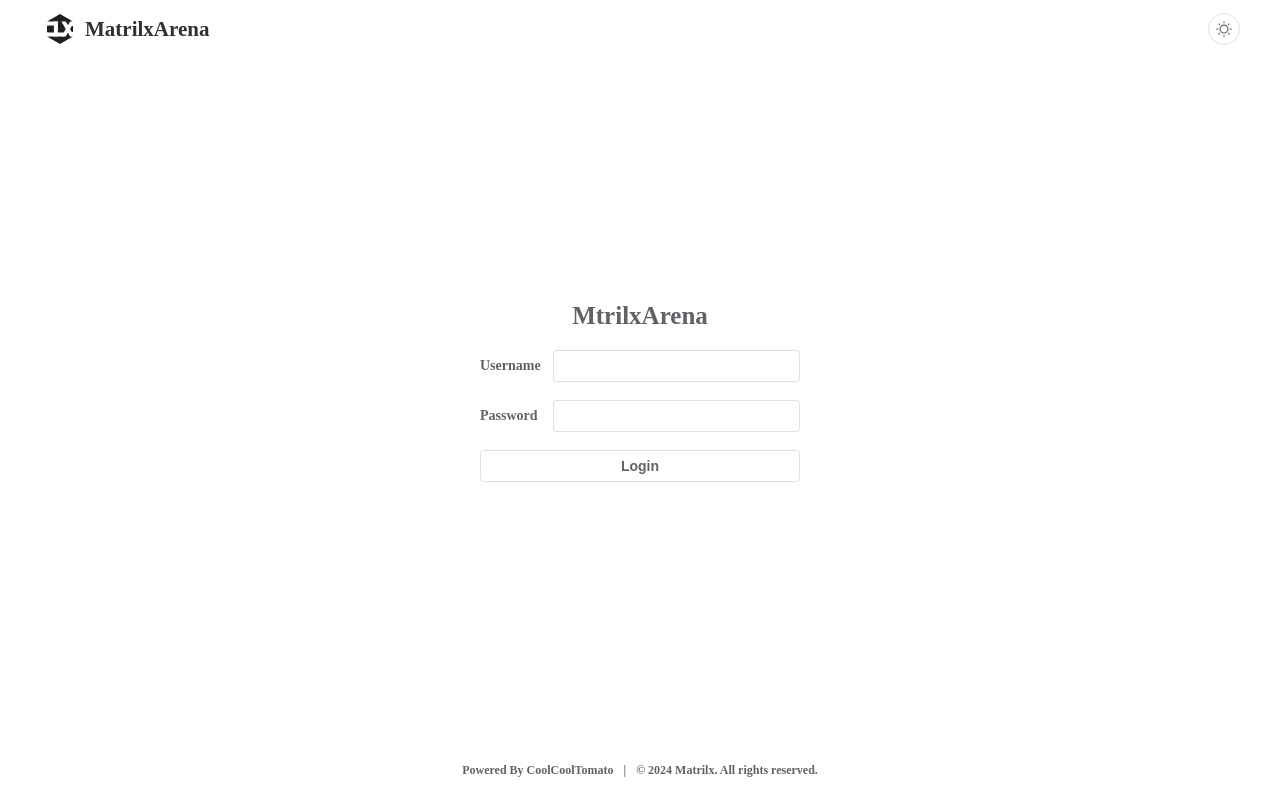
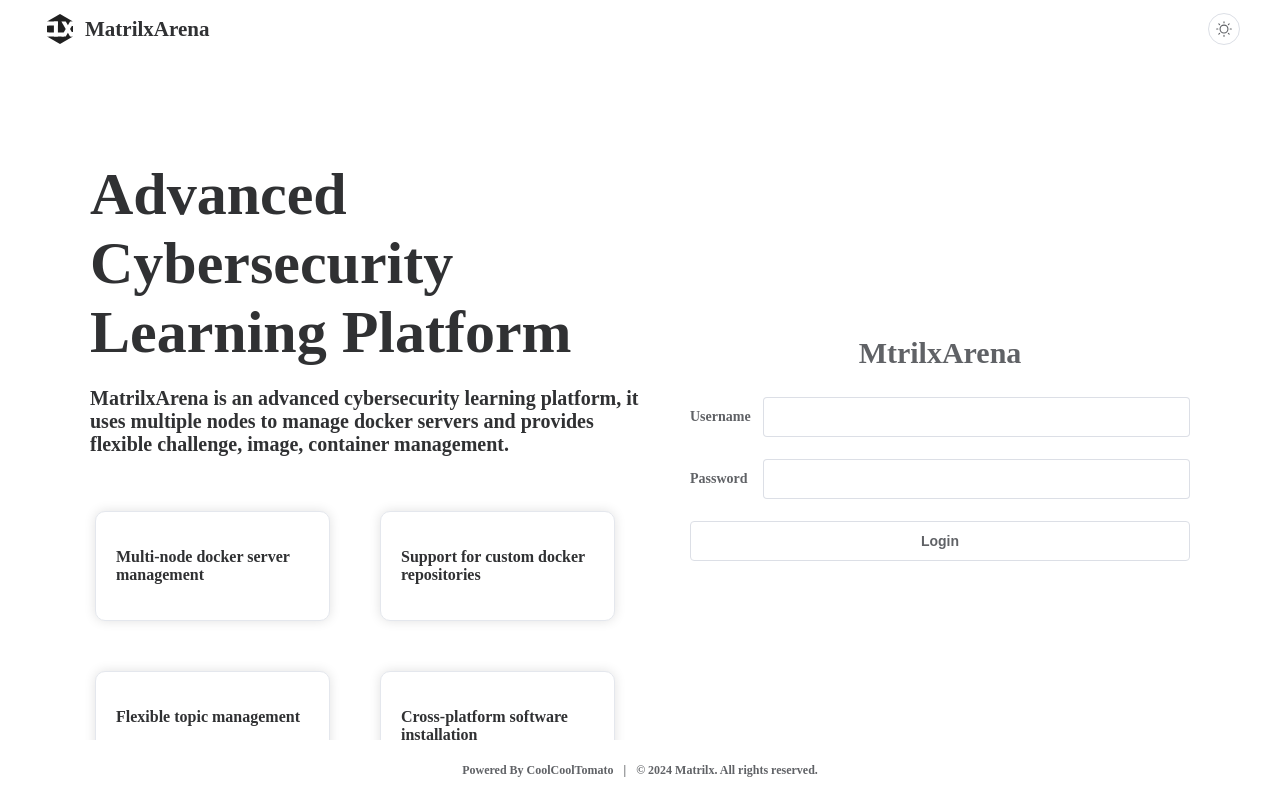
Before and after one commit to CoolCoolTomato/MatrilxArena, a Vue app in the folder Web/: page /login in a window 1280 px wide. Built offline with nearby package versions, Linux system fonts and the light colour scheme.

Commit message:
更新登录页面

```diff
--- a/Web/src/views/Login.vue
+++ b/Web/src/views/Login.vue
@@ -18,27 +18,65 @@
         </el-menu>
       </el-header>
       <el-main>
+        <el-row style="margin: 20px">
+          <el-col :span="12">
+            <div id="login_content">
+              <div style="display: flex; flex-direction: column; justify-items: center; align-items: center;">
+                <el-text style="font-size: 60px; margin: 60px 0 10px 50px; color: var(--el-text-color-primary);" tag="b">Advanced Cybersecurity Learning Platform</el-text>
+                <el-text style="font-size: 20px; margin: 10px 0 10px 50px; color: var(--el-text-color-primary);">MatrilxArena is an advanced cybersecurity learning platform, it uses multiple nodes to manage docker servers and provides flexible challenge, image, container management.</el-text>
+              </div>
+              <div style="margin: 20px 0 0 30px;">
+                <el-row>
+                  <el-col :span="12">
+                    <el-card style="margin: 25px; border-radius: 10px; color: var(--el-text-color-primary);">
+                      <p><b>Multi-node docker server management</b></p>
+                    </el-card>
+                  </el-col>
+                  <el-col :span="12">
+                    <el-card style="margin: 25px; border-radius: 10px; color: var(--el-text-color-primary);">
+                      <p><b>Support for custom docker repositories</b></p>
+                    </el-card>
+                  </el-col>
+                </el-row>
+                <el-row>
+                  <el-col :span="12">
+                    <el-card style="margin: 25px; border-radius: 10px; color: var(--el-text-color-primary);">
+                      <p><b>Flexible topic management</b></p>
+                    </el-card>
+                  </el-col>
+                  <el-col :span="12">
+                    <el-card style="margin: 25px; border-radius: 10px; color: var(--el-text-color-primary);">
+                      <p><b>Cross-platform software installation</b></p>
+                    </el-card>
+                  </el-col>
+                </el-row>
+              </div>
+            </div>
+          </el-col>
+          <el-col :span="12">
             <div id="login_form">
               <el-form
                 v-model="userForm"
                 label-position="left"
                 label-width="auto"
-            style="width: 320px"
+                style="width: 500px"
               >
                 <el-form-item>
-              <h2 style="width: 100%; text-align: center; margin: 0; color: var(--el-text-color-regular); font-size: 25px">MtrilxArena</h2>
+                  <h2 style="width: 100%; text-align: center; margin: 10px; color: var(--el-text-color-regular); font-size: 30px">MtrilxArena</h2>
                 </el-form-item>
-            <el-form-item label="Username">
-              <el-input v-model="userForm.Username"/>
+                <el-form-item label="Username" size="large">
+                  <el-input v-model="userForm.Username" size="large"/>
                 </el-form-item>
-            <el-form-item label="Password">
-              <el-input v-model="userForm.Password"/>
+                <el-form-item label="Password" size="large">
+                  <el-input v-model="userForm.Password" type="password" size="large"/>
                 </el-form-item>
                 <el-form-item style="display:flex;">
-              <el-button @click="Login" style="width: 100%">Login</el-button>
+                  <el-button @click="Login" style="width: 100%" size="large">Login</el-button>
                 </el-form-item>
               </el-form>
             </div>
+          </el-col>
+        </el-row>
       </el-main>
       <el-footer>
         <Copyright />
@@ -104,8 +142,13 @@ export default {
   width: 100%;
   height: 100%;
 }
+.el-main{
+  display: flex;
+}
+#login_content{
+  height: 100%;
+}
 #login_form{
-  width: 100%;
   height: 100%;
   display: flex;
   justify-content: center;
```
Lines whose indentation alone changed are shown as unchanged.
